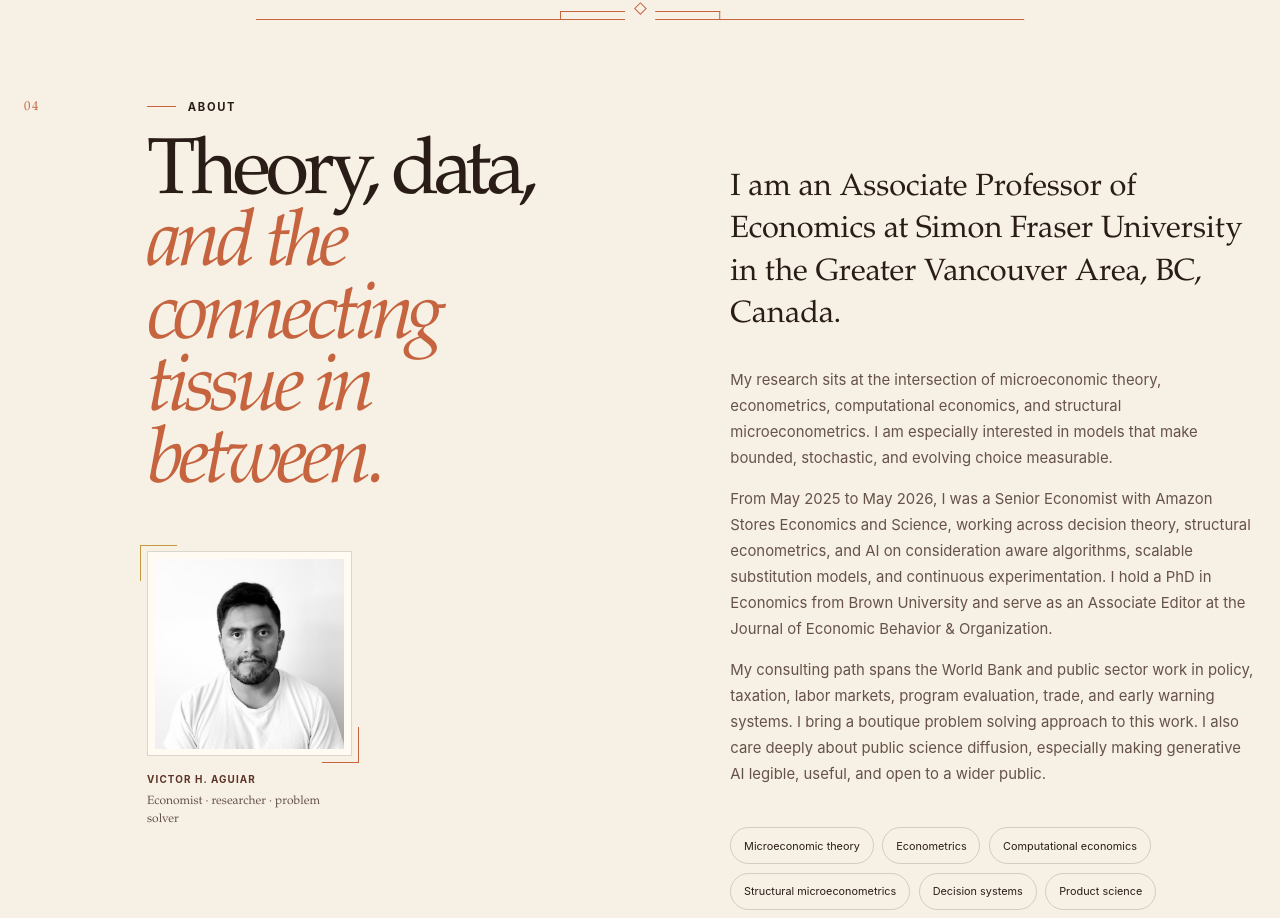
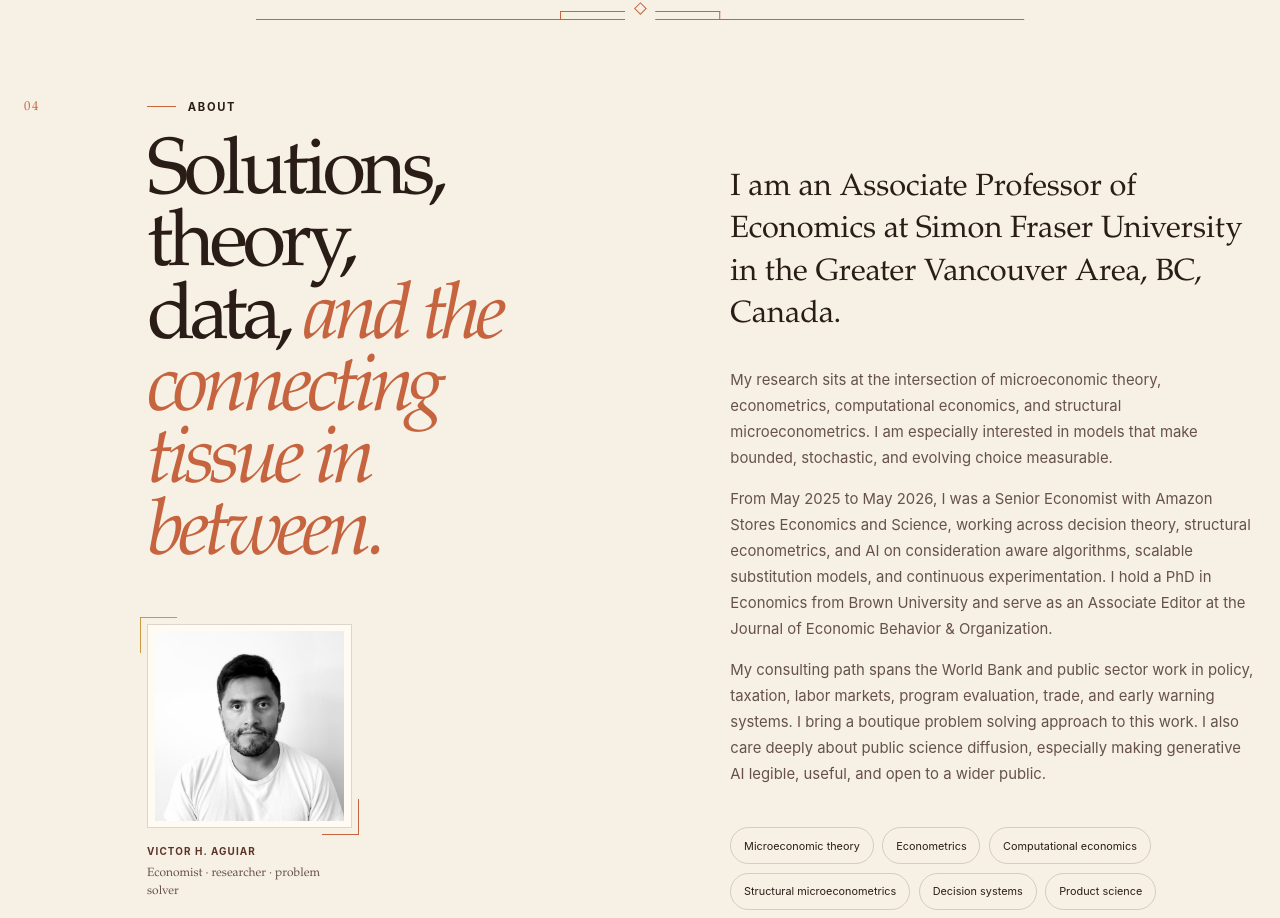
Before and after one commit to vaguiarl/vaguiarl.github.io, a React (Vite) app: page / in a window 1280 px wide. Shown: the part 4850-5768 px from the top of the page. Built offline with nearby package versions, Linux system fonts and the light colour scheme.

Commit message:
Lead About statement with solutions

```diff
--- a/src/App.tsx
+++ b/src/App.tsx
@@ -556,7 +556,7 @@ function App() {
               <div className="about-heading">
                 <p className="section-number">04</p>
                 <p className="eyebrow"><span /> About</p>
-                <h2 id="about-title">Theory, data,<br /><em>and the connecting tissue in between.</em></h2>
+                <h2 id="about-title">Solutions, theory,<br />data, <em>and the connecting tissue in between.</em></h2>
                 <figure className="about-portrait">
                   <div className="about-portrait-frame">
                     <img
```
